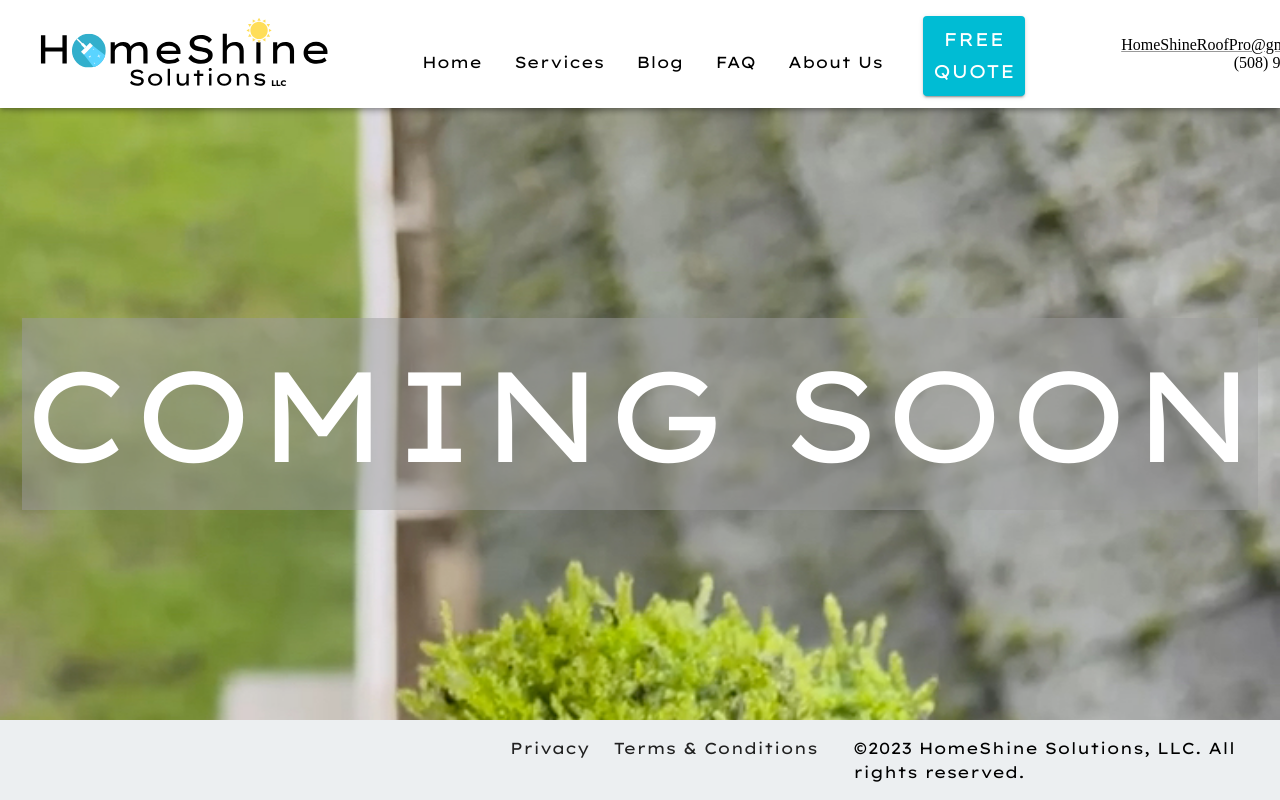
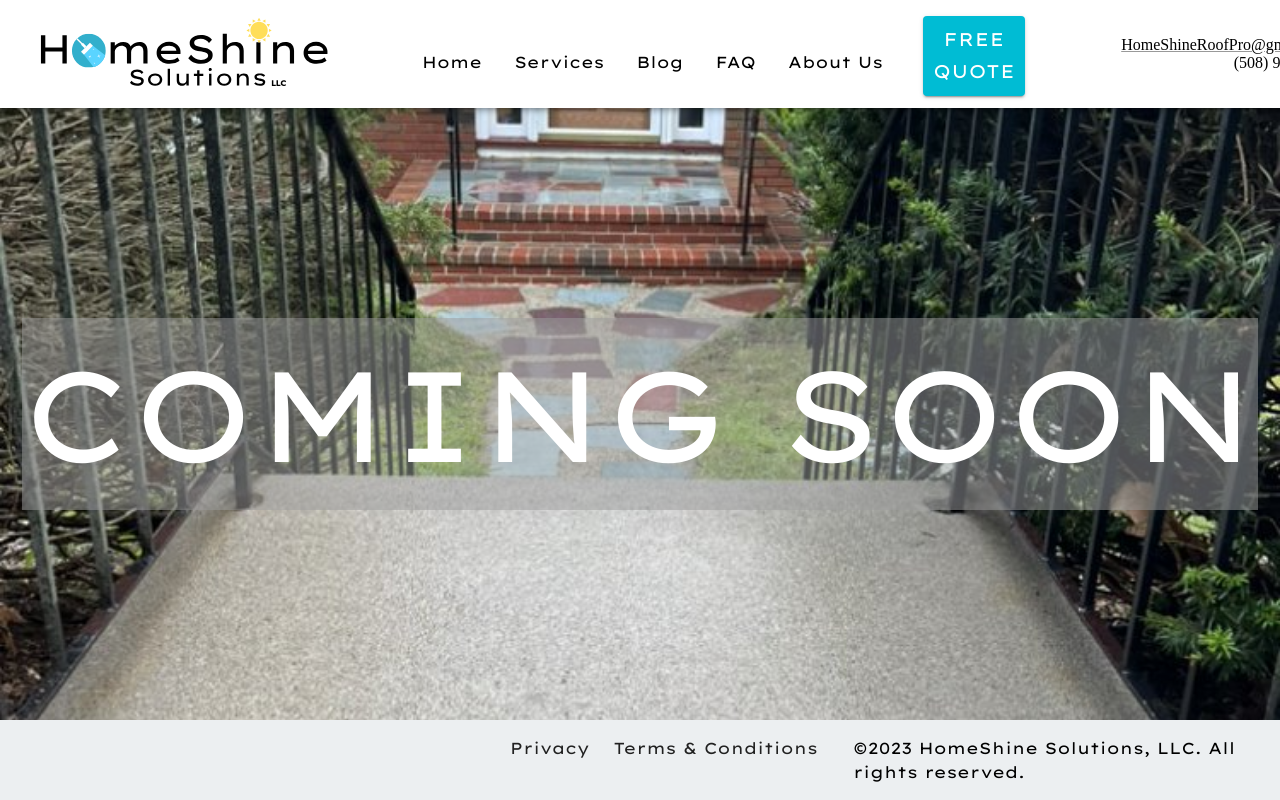
Before and after one commit to amalyam/homeshine-solutions, a Next.js app: page /About in a window 1280 px wide. Shown: the top 800 px of the page. Built offline with nearby package versions, Linux system fonts and the light colour scheme.

Commit message:
change background image, use theme font color

```diff
--- a/src/app/components/ComingSoon.tsx
+++ b/src/app/components/ComingSoon.tsx
@@ -5,6 +5,7 @@
 import Typography from "@mui/material/Typography";
 import { alpha } from "@mui/material";
 import theme from "../theme";
+import CleanSteps from "/src/images/clean-steps.jpg";
 
 export default function ComingSoon() {
   return (
@@ -15,7 +16,7 @@
         alignItems: "center",
         justifyContent: "center",
         height: "100vh",
-        background: `no-repeat top/cover url(${MossHand.src})`,
+        background: `no-repeat center/cover url(${CleanSteps.src})`,
       }}
     >
       <Box
@@ -23,7 +24,7 @@
           backgroundColor: alpha(theme.palette.grey[500], 0.5),
         }}
       >
-        <Typography fontSize="8rem" color="white">
+        <Typography fontSize="8rem" color={theme.palette.primary.main}>
           COMING SOON
         </Typography>
       </Box>
```
